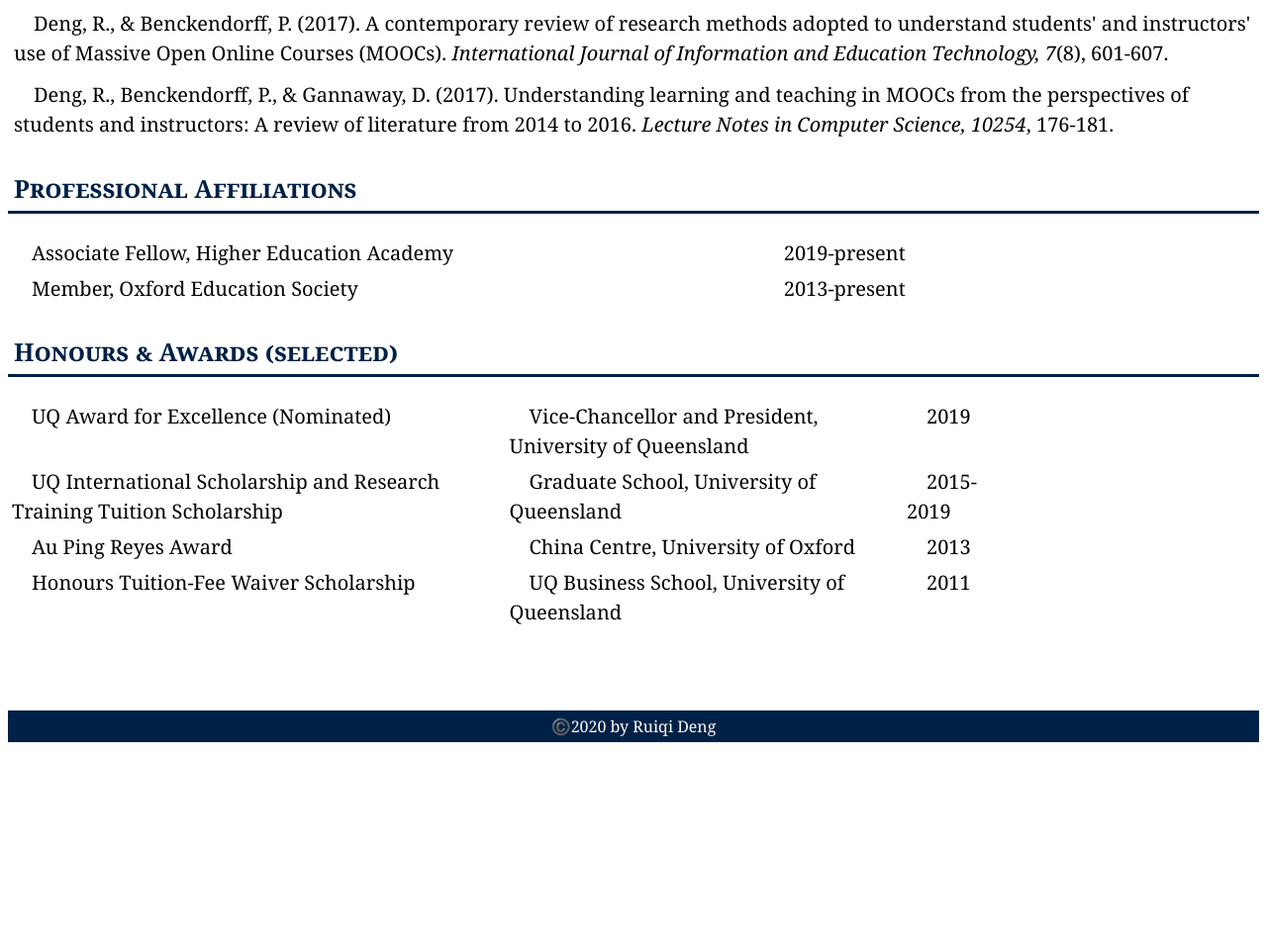
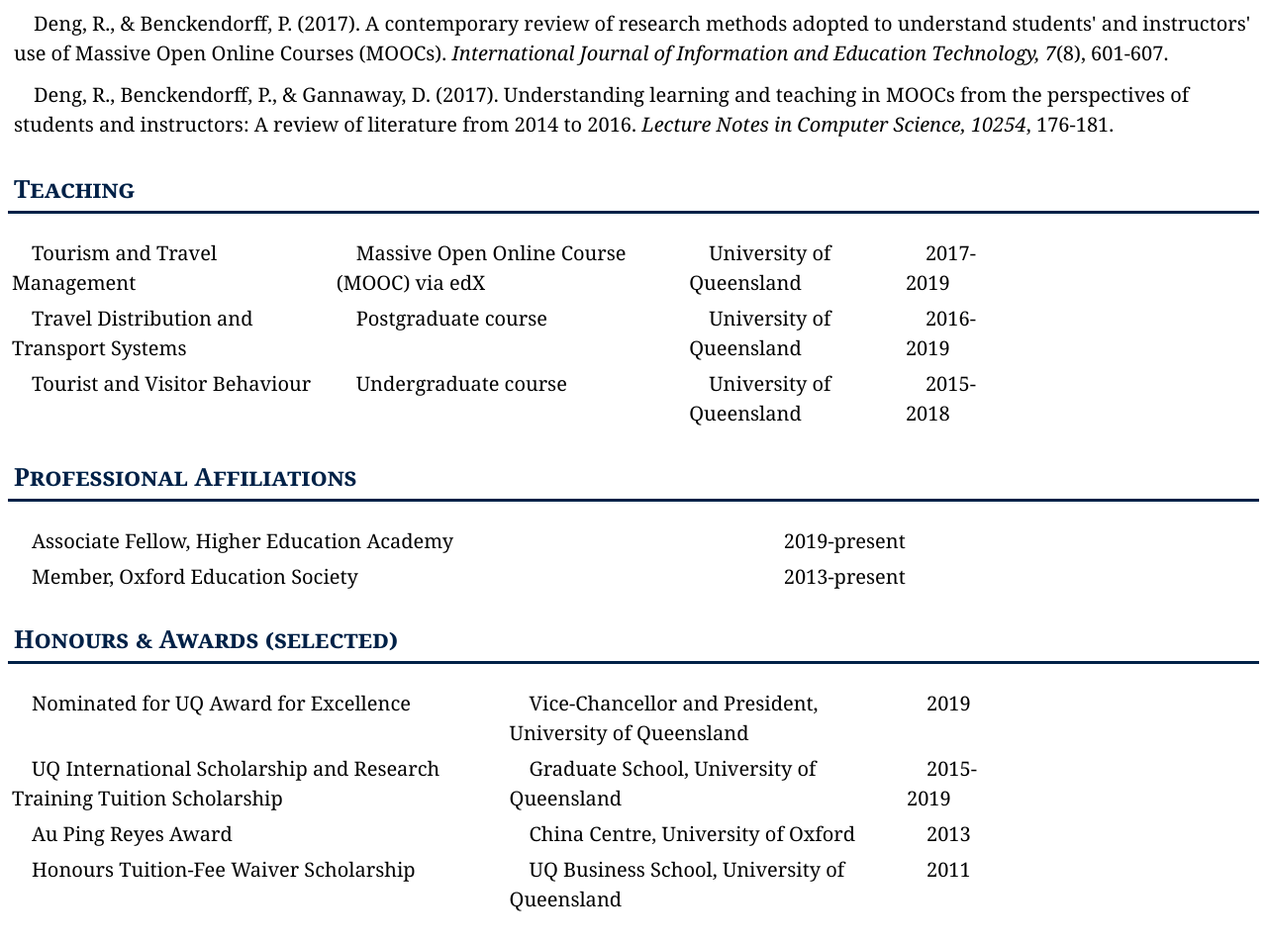
Before and after one commit to RuiqiD/RuiqiD.github.io, a plain HTML site: page index.html in a window 1280 px wide. Shown: the part 1167-2122 px from the top of the page at 99% size. Before the commit the page ends 1925 px from the top, so only its background shows below. Drawn offline with nearby package versions, Linux system fonts and the light colour scheme.

Commit message:
Add files via upload

```diff
--- a/index.html
+++ b/index.html
@@ -30,6 +30,7 @@
 	<ul id="navbar">
 		<li><a href="#edu">Education</a></li>
 		<li><a href="#pub">Publications</a></li>
+		<li><a href="#tea">Teaching</a></li>
 		<li><a href="#mem">Professional Affiliations</a></li>
 		<li><a href="#hon">Honours & Awards</a></li>
 	</ul>
@@ -173,7 +174,29 @@
 				<div class="slideup">↑</div>
 			</div>
 
-			<h2 id="mem">Professional Affiliations</h2>
+		<h2 id="tea">Teaching</h2>
+			<table class="section_table">
+				<tr>
+					<td>Tourism and Travel Management</td>
+					<td>Massive Open Online Course (MOOC) via edX</td>
+					<td>University of Queensland</td>
+					<td>2017-2019</td>
+				</tr>
+				<tr>
+					<td>Travel Distribution and Transport Systems</td>
+					<td>Postgraduate course</td>
+					<td>University of Queensland</td>
+					<td>2016-2019</td>
+				</tr>
+				<tr>
+					<td>Tourist and Visitor Behaviour</td>
+					<td>Undergraduate course</td>
+					<td>University of Queensland</td>
+					<td>2015-2018</td>
+				</tr>
+			</table>
+
+		<h2 id="mem">Professional Affiliations</h2>
 			<table class="section_table">
 				<tr>
 					<td>Associate Fellow, Higher Education Academy</td>
@@ -188,7 +211,7 @@
 		<h2 id="hon">Honours & Awards (selected)</h2>
 		<table class="section_table">
 			<tr>
-				<td>UQ Award for Excellence (Nominated)</td>
+				<td>Nominated for UQ Award for Excellence</td>
 				<td>Vice-Chancellor and President, University of Queensland</td>
 				<td>2019</td>
 			</tr>
```
